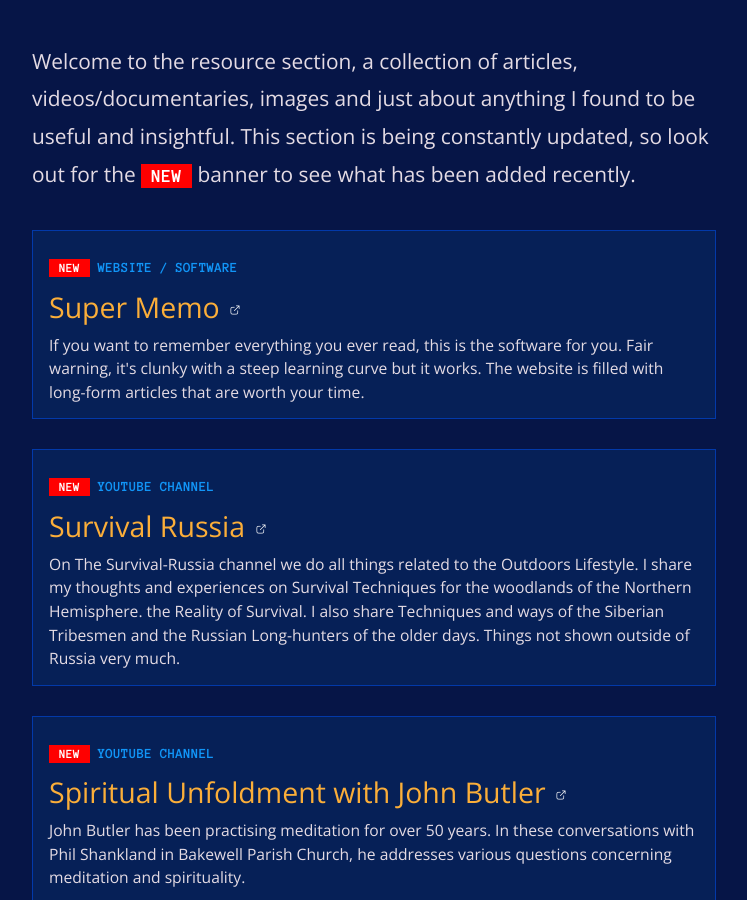
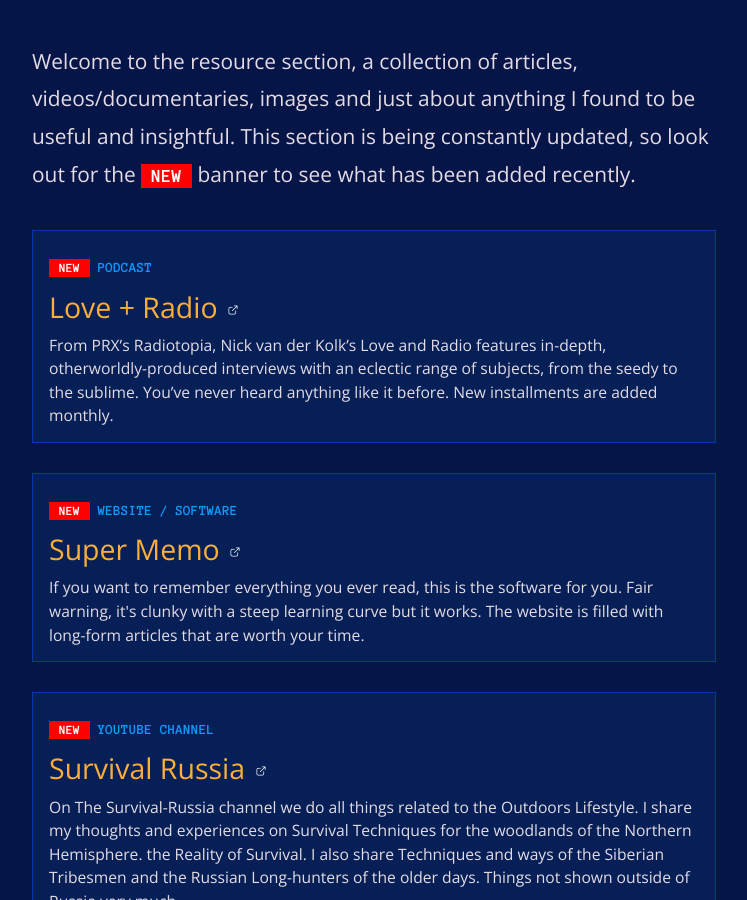
Before and after one commit to HenrikSimen/doing-non-doing, a Jekyll site: the page built from resources.html, in a window 1280 px wide and 900 px high, scrolled down 303 px. Shown: the whole window, without its empty margins (266-1013 px from the left). Built offline with Jekyll 4.4.1, drawn with Linux system fonts in a browser that asks for light colours.

Commit message:
Update resources.yml

```diff
--- a/_data/resources.yml
+++ b/_data/resources.yml
@@ -81,3 +81,10 @@
   description: "If you want to remember everything you ever read, this is the software for you. Fair warning, it's clunky with a steep learning curve but it works. The website is filled with long-form articles that are worth your time."
   new: "yes"
   date: 2018-12-12
+
+- title: Love + Radio
+  category: Podcast
+  content:  http://loveandradio.org/
+  description: "From PRX’s Radiotopia, Nick van der Kolk’s Love and Radio features in-depth, otherworldly-produced interviews with an eclectic range of subjects, from the seedy to the sublime. You’ve never heard anything like it before. New installments are added monthly."
+  new: "yes"
+  date: 2018-12-12
```
